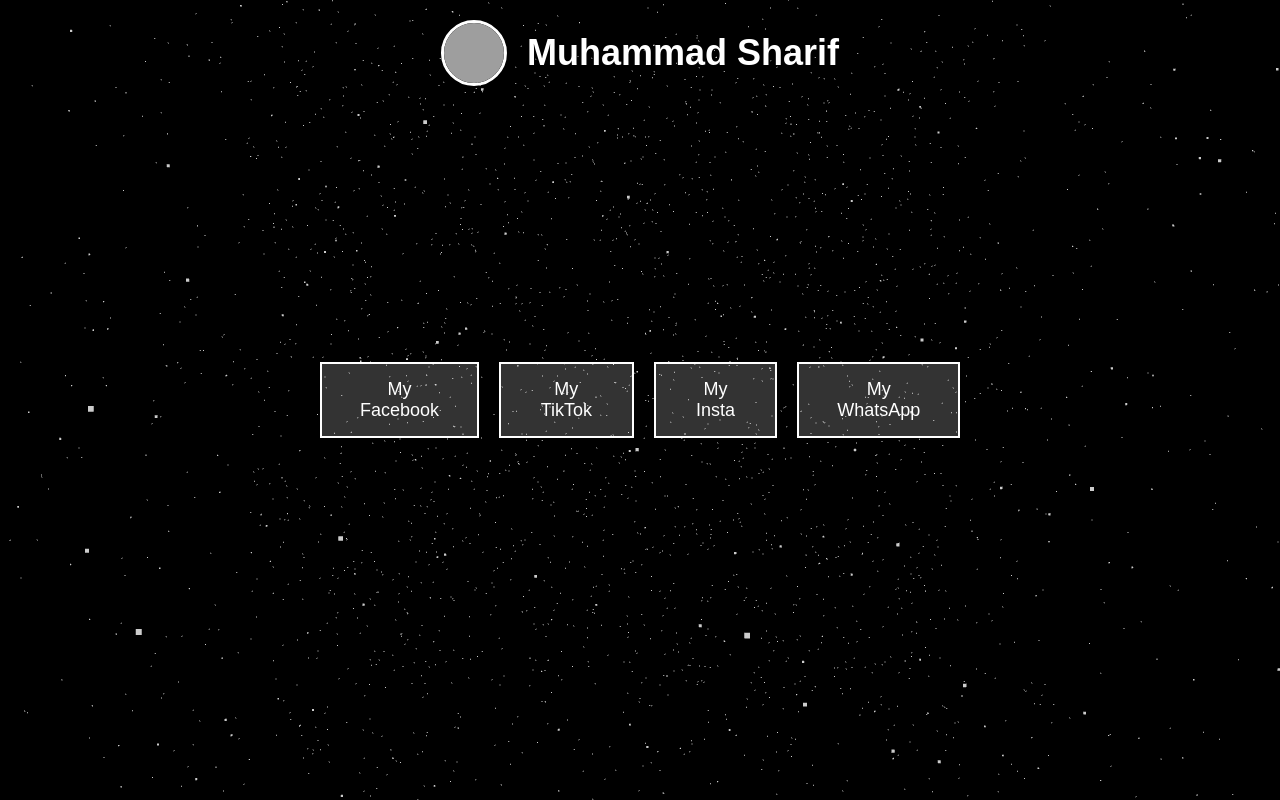
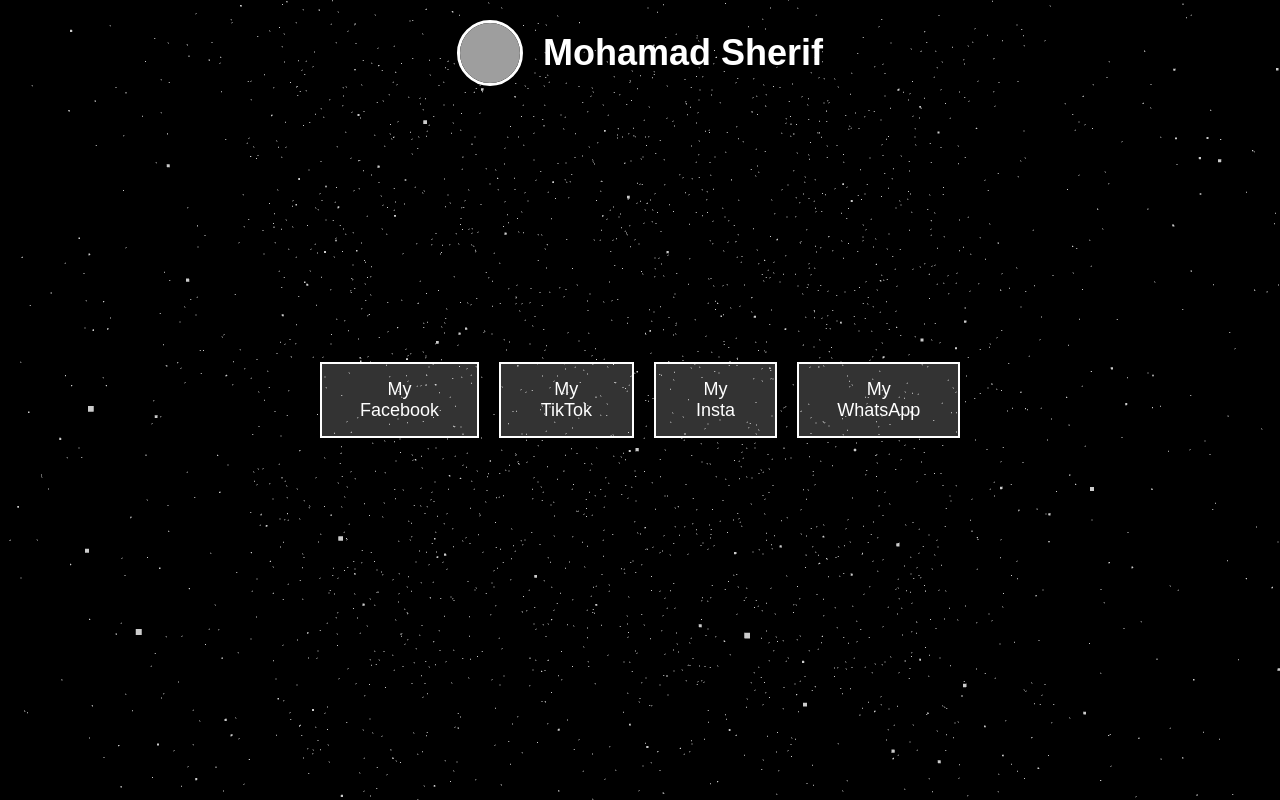
Before and after one commit to mhomad33/my-websites1, a plain HTML site: page index.html in a window 1280 px wide. Drawn offline with nearby package versions, Linux system fonts and the light colour scheme; grey boxes are pictures that could not be loaded; animation ran at ten frames a second.

Commit message:
Update index.html

```diff
--- a/index.html
+++ b/index.html
@@ -65,7 +65,7 @@
 <body>
     <div class="header-container">
         <img src="https://cdn.discordapp.com/attachments/1280337851812417606/1354615537761521705/Picsart_24-05-19_22-52-52-076.jpg?ex=67e5ef87&is=67e49e07&hm=59a417f56330a614fa1ffe9ad85a7bbcd2a25faf1ac76bf985007ff7c277e2eb&" alt="Profile" class="profile-image">
-        <h1 class="title">Muhammad Sharif</h1>
+        <h1 class="title">Mohamad Sherif</h1>
     </div>
     <div class="button-container">
         <button id="facebook-button" class="social-button">My Facebook</button>
```
